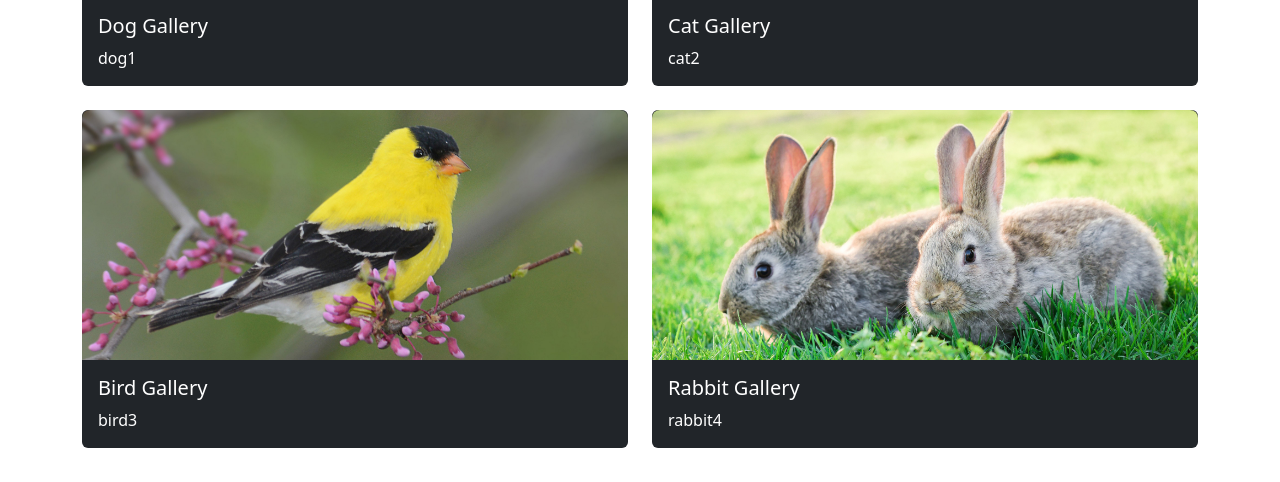
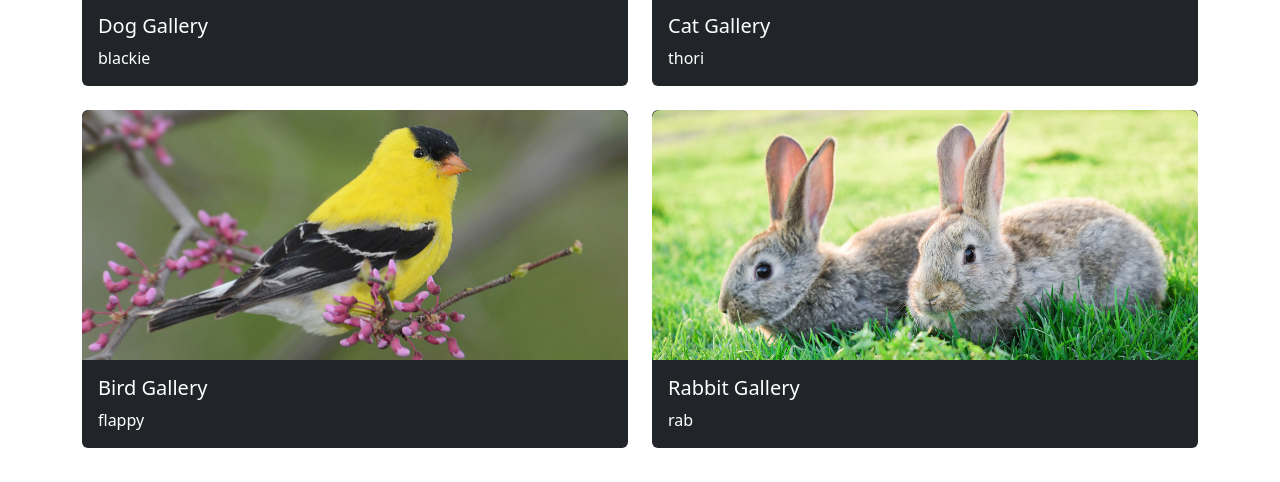
Before and after one commit to Joshua030303/Joshua030303.github.io, a plain HTML site: page A06/index.html in a window 1280 px wide. Shown: the part 346-828 px from the top of the page. Drawn offline with nearby package versions, Linux system fonts and the light colour scheme.

Commit message:
first push

```diff
--- a/A06/index.html
+++ b/A06/index.html
@@ -137,7 +137,7 @@
   <script>
     var titles = ["Dog Gallery", "Cat Gallery", "Bird Gallery", "Rabbit Gallery"];
     var pictures = ["dog1.jpg", "cat2.jpeg", "bird3.jpg", "rabbit4.jpg"];
-    var contents = ["dog1", "cat2", "bird3", "rabbit4"];
+    var contents = ["blackie", "thori", "flappy", "rab"];
 
     var rowElement = document.getElementById("container-row");
 
```
